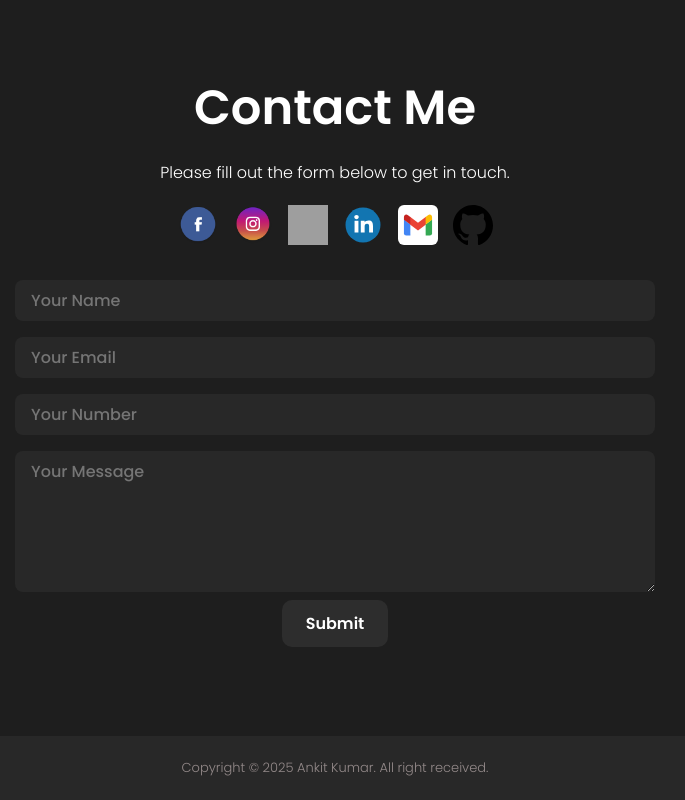
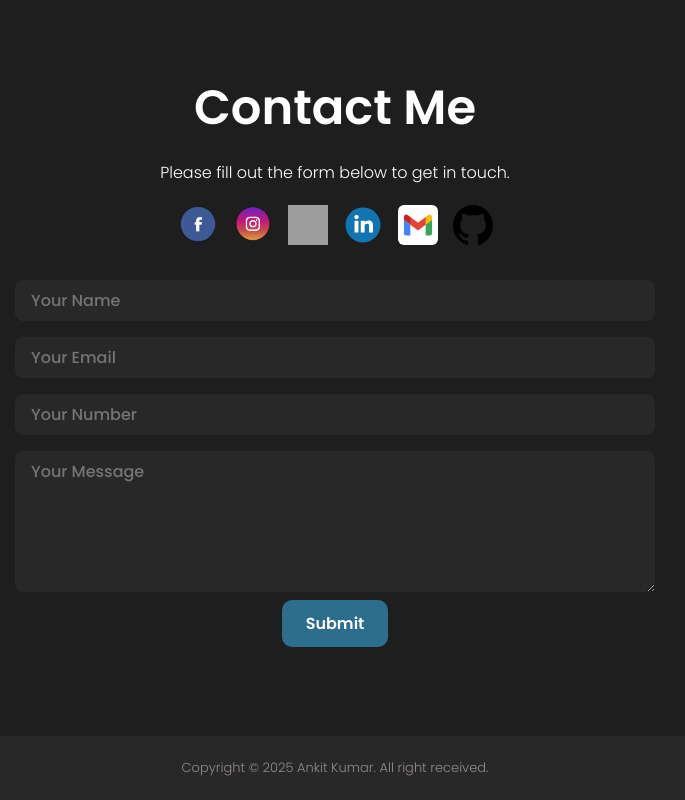
Before and after one commit to Ankit1141192/ReactPortfolio, a React (Create React App) app in the folder portfolio/: page / in a window 1280 px wide. Shown: the part 2996-3796 px from the top of the page, without its empty margins (305-990 px from the left). Built offline with nearby package versions, Linux system fonts and the light colour scheme; grey boxes are pictures that could not be loaded.

Commit message:
contact.css

```diff
--- a/portfolio/src/components/Contact/contact.css
+++ b/portfolio/src/components/Contact/contact.css
@@ -106,7 +106,7 @@
   box-shadow: 0 2px 4px rgba(0, 0, 0, 0.1);
 } */
 .btn1 {
-      background-color: #2d2d2d;
+      background-color: #2d6d8d;
       color: white;
       padding: 0.7rem 1.5rem;
       font-size: 1rem;
```
